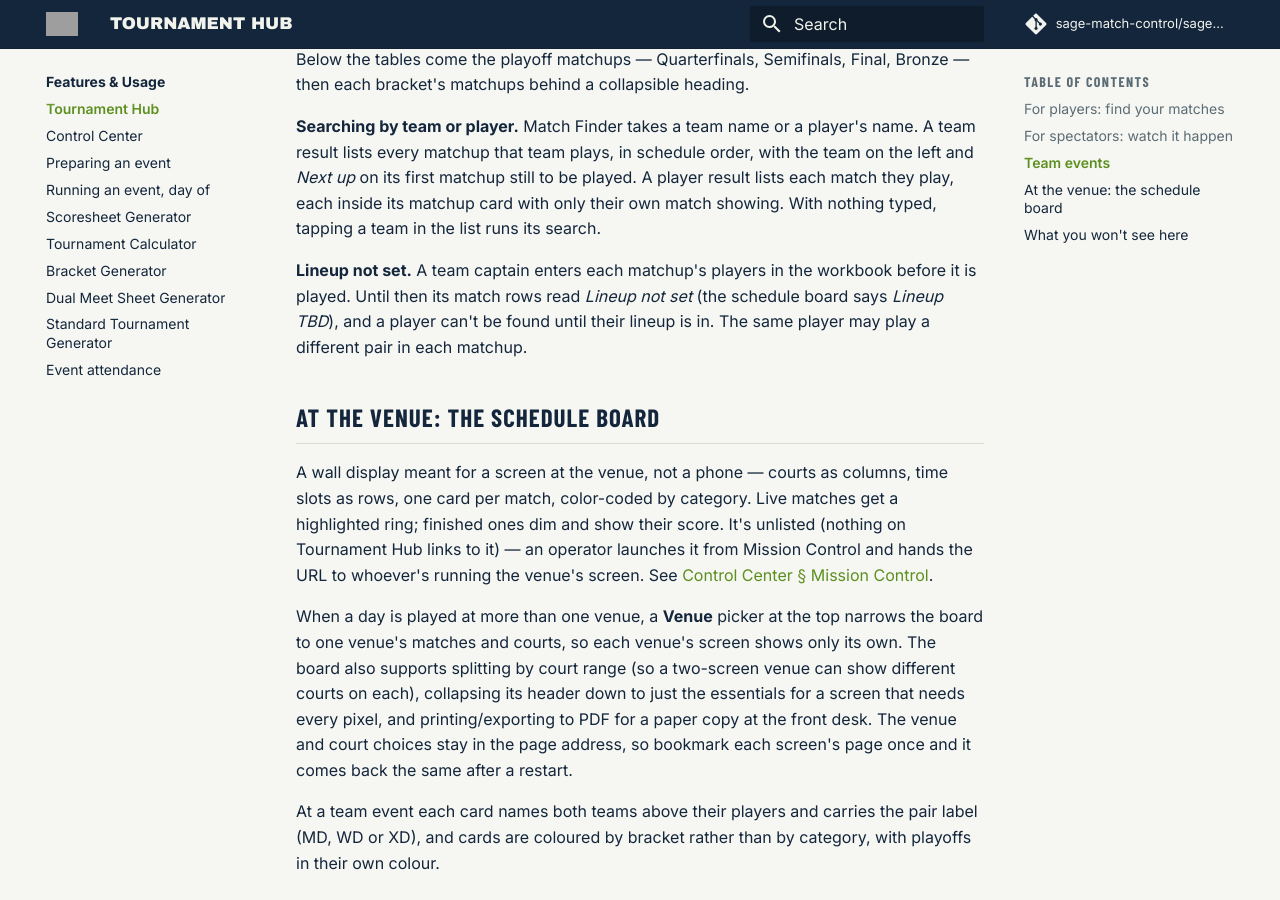
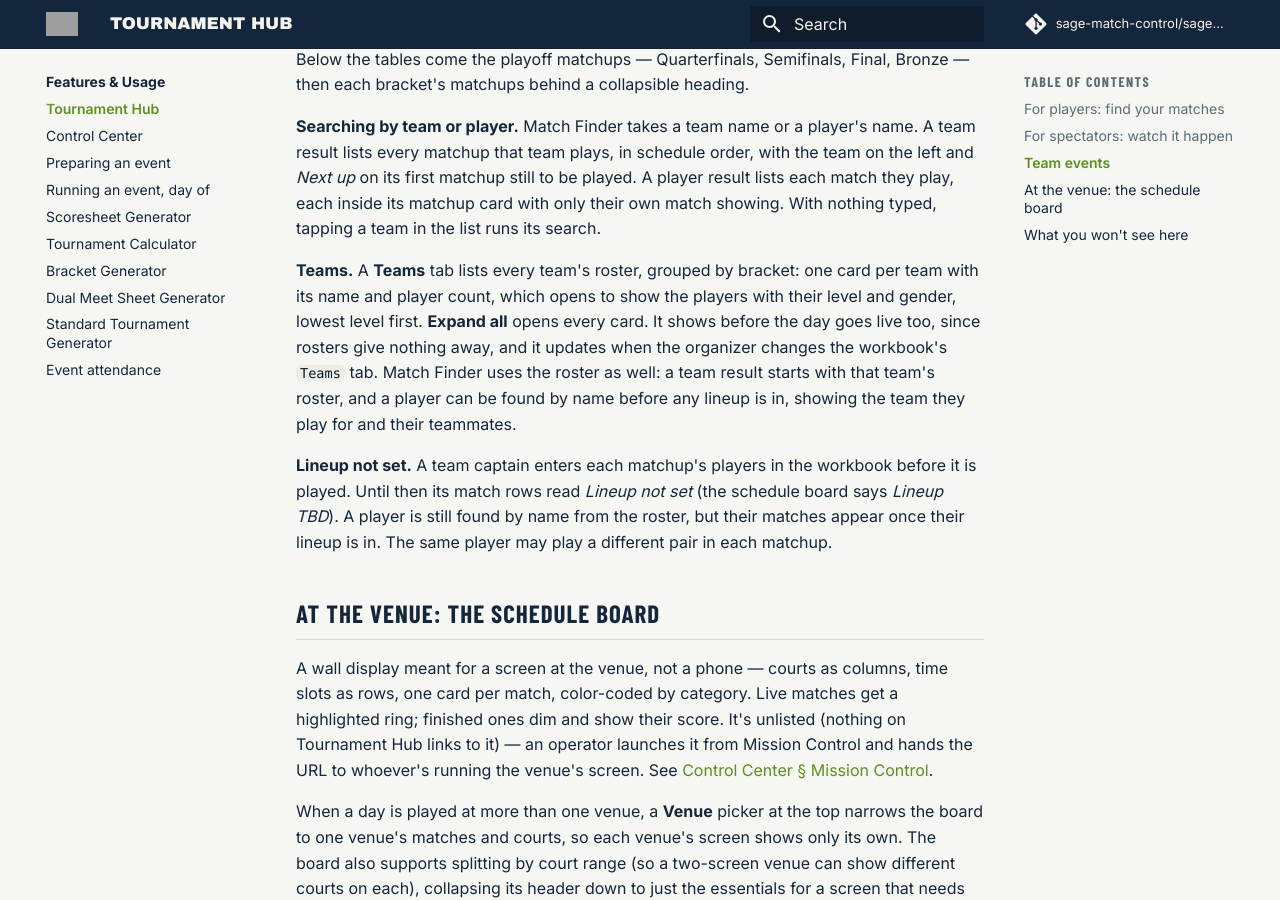
Before and after one commit to sage-match-control/sage-docs, an MkDocs documentation site: the page built from docs/features/tournament-hub.md, in a window 1280 px wide and 900 px high, scrolled down 2292 px. Built offline with MkDocs 1.6.1 and Material for MkDocs 9.7.7, drawn with Linux system fonts in a browser that asks for light colours; comment, search, counter and statistics services are not loaded.

Commit message:
Docs: team rosters in the hub, Control Center, sync pipeline and registry
Co-Authored-By: Claude Opus 5.5 <noreply@anthropic.com>

```diff
--- a/docs/features/tournament-hub.md
+++ b/docs/features/tournament-hub.md
@@ -100,10 +100,19 @@ played. A player result lists each match they play, each inside its matchup
 card with only their own match showing. With nothing typed, tapping a team
 in the list runs its search.
 
+**Teams.** A **Teams** tab lists every team's roster, grouped by bracket: one
+card per team with its name and player count, which opens to show the players
+with their level and gender, lowest level first. **Expand all** opens every
+card. It shows before the day goes live too, since rosters give nothing away,
+and it updates when the organizer changes the workbook's `Teams` tab. Match
+Finder uses the roster as well: a team result starts with that team's roster,
+and a player can be found by name before any lineup is in, showing the team
+they play for and their teammates.
+
 **Lineup not set.** A team captain enters each matchup's players in the
 workbook before it is played. Until then its match rows read *Lineup not set*
-(the schedule board says *Lineup TBD*), and a player can't be found until
-their lineup is in. The same player may play a different pair in each matchup.
+(the schedule board says *Lineup TBD*). A player is still found by name from
+the roster, but their matches appear once their lineup is in. The same player may play a different pair in each matchup.
 
 ## At the venue: the schedule board
 
```
Also changed, not shown: docs/features/control-center.md (+10 -2 lines), docs/technical/control-center.md (+13 -1 lines), docs/technical/event-data-config.md (+3 -1 lines), docs/technical/sync-pipeline.md (+10 -0 lines).
